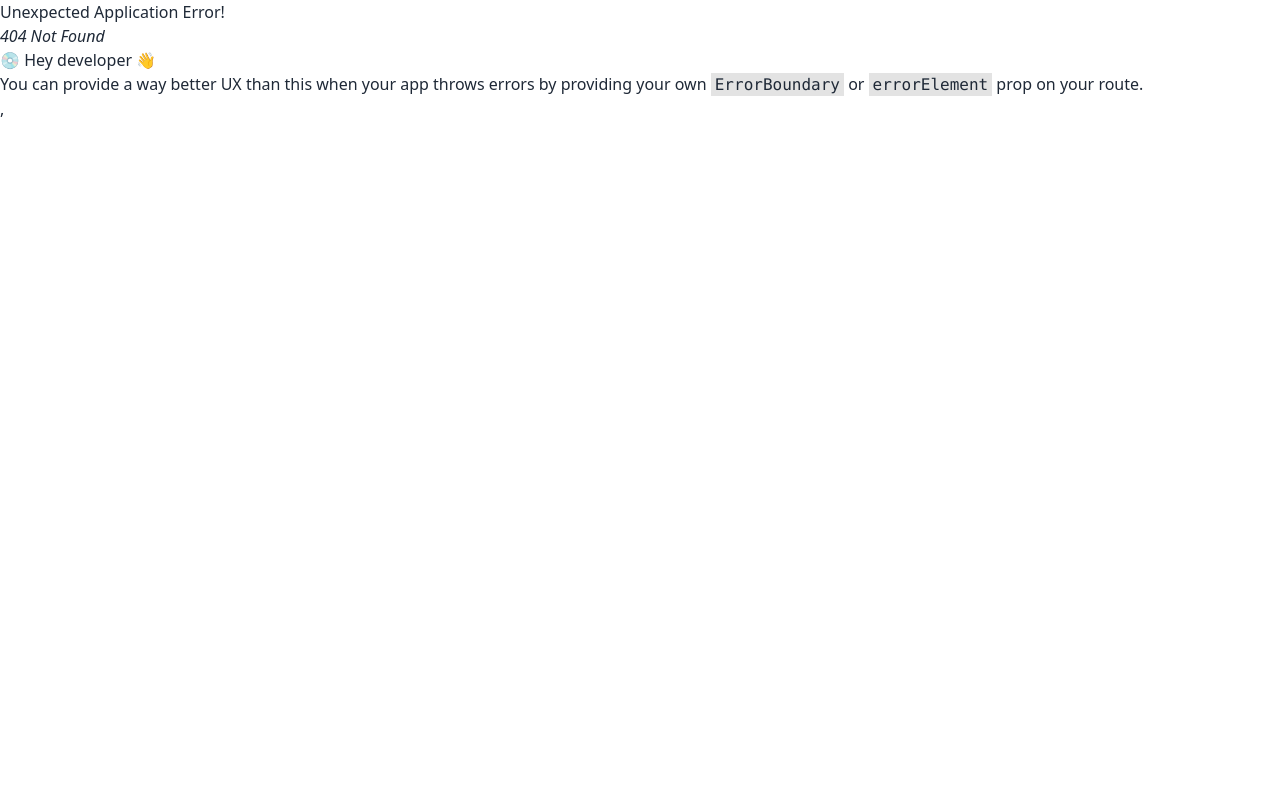
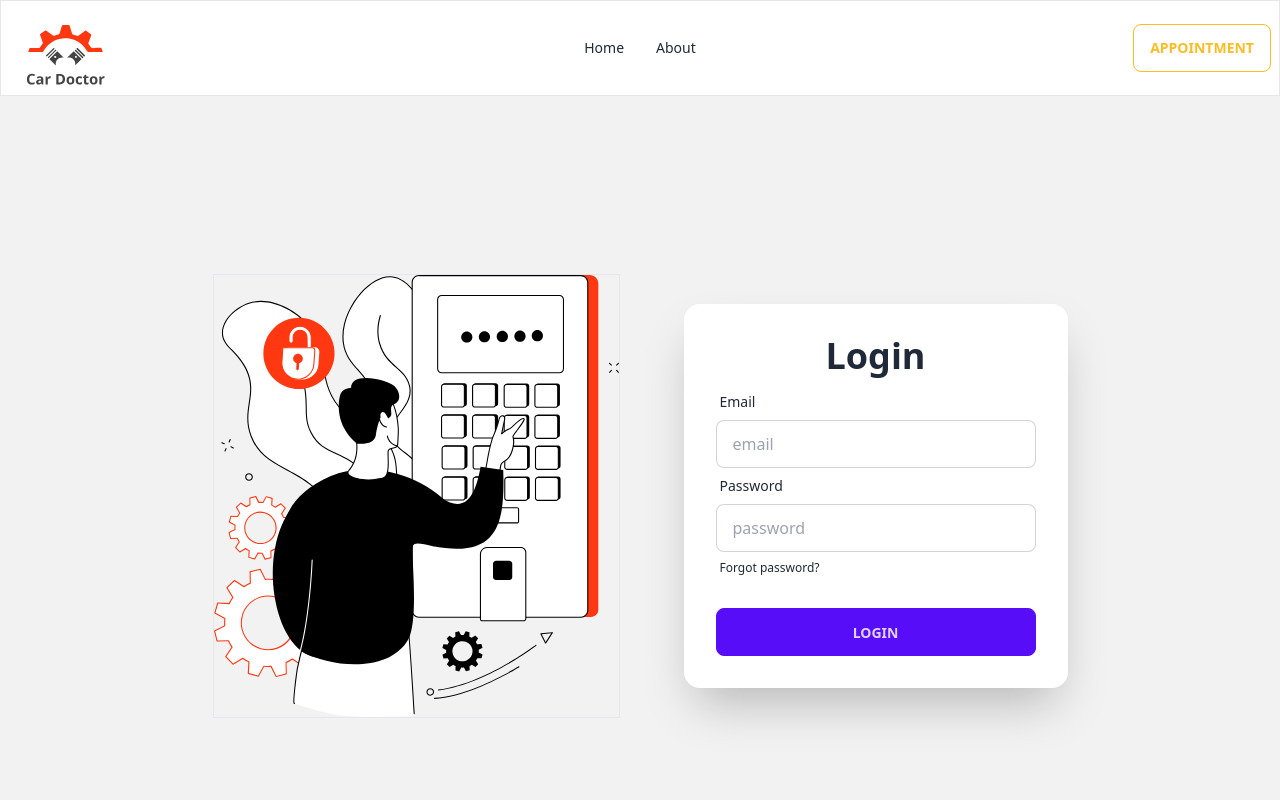
Before and after one commit to razu351724/module-58-car-doctor-client, a React (Vite) app: page /login in a window 1280 px wide. Before the commit this address had no page. Shown: the top 800 px of the page. Built offline with nearby package versions, Linux system fonts and the light colour scheme.

Commit message:
Simple Login page with firebase integration and [vite environment variables] da firebase password hite

```diff
--- a/package.json
+++ b/package.json
@@ -10,6 +10,7 @@
     "preview": "vite preview"
   },
   "dependencies": {
+    "firebase": "^10.5.2",
     "localforage": "^1.10.0",
     "match-sorter": "^6.3.1",
     "react": "^18.2.0",
--- a/src/Layout/Main.jsx
+++ b/src/Layout/Main.jsx
@@ -7,7 +7,6 @@ const Main = () => {
     return (
         <div>
             <Navbar></Navbar>
-            <Home></Home>
             <Outlet></Outlet>
             <Footer></Footer>
         </div>
--- /dev/null
+++ b/src/firebase/firebase.config.js
@@ -0,0 +1,19 @@
+// Import the functions you need from the SDKs you need
+import { initializeApp } from "firebase/app";
+// TODO: Add SDKs for Firebase products that you want to use
+// https://firebase.google.com/docs/web/setup#available-libraries
+
+// Your web app's Firebase configuration
+const firebaseConfig = {
+  apiKey: import.meta.env.VITE_apiKey,
+  authDomain: import.meta.env.VITE_authDomain,
+  projectId: import.meta.env.VITE_projectId,
+  storageBucket: import.meta.env.VITE_storageBucket,
+  messagingSenderId: import.meta.env.VITE_messagingSenderId,
+  appId: import.meta.env.VITE_appId
+};
+
+// Initialize Firebase
+const app = initializeApp(firebaseConfig);
+
+export default app;
--- /dev/null
+++ b/src/payes/Login/Login.jsx
@@ -0,0 +1,47 @@
+import login from "../../assets/images/login/login.svg"
+
+const Login = () => {
+
+    const handleLogin = event => {
+        event.preventDl
+    }
+
+    return (
+        <div>
+            <div className="hero min-h-screen bg-base-200">
+                <div className="hero-content flex-col lg:flex-row">
+                    <div className="text-center border mr-12 w-1/2 lg:text-left">
+                        <img src={login} alt="#" />
+                    </div>
+                    <div className="card flex-shrink-0 w-full max-w-sm shadow-2xl bg-base-100 ">
+                        <form className="card-body">
+                            <h1 className="text-4xl font-bold text-center">Login</h1>
+                            <form onSubmit={handleLogin}>
+                                <div className="form-control">
+                                    <label className="label">
+                                        <span className="label-text">Email</span>
+                                    </label>
+                                    <input type="email" placeholder="email" className="input input-bordered" required />
+                                </div>
+                                <div className="form-control">
+                                    <label className="label">
+                                        <span className="label-text">Password</span>
+                                    </label>
+                                    <input type="password" placeholder="password" className="input input-bordered" required />
+                                    <label className="label">
+                                        <a href="#" className="label-text-alt link link-hover">Forgot password?</a>
+                                    </label>
+                                </div>
+                                <div className="form-control mt-6">
+                                    <input className="btn btn-primary" type="text" value="Login" />
+                                </div>
+                            </form>
+                        </form>
+                    </div>
+                </div>
+            </div>
+        </div>
+    );
+};
+
+export default Login;
```
Also changed, not shown: src/routes/Routes.jsx (+9 -1 lines), 1 other file (tests, documents, lock files or other folders).
